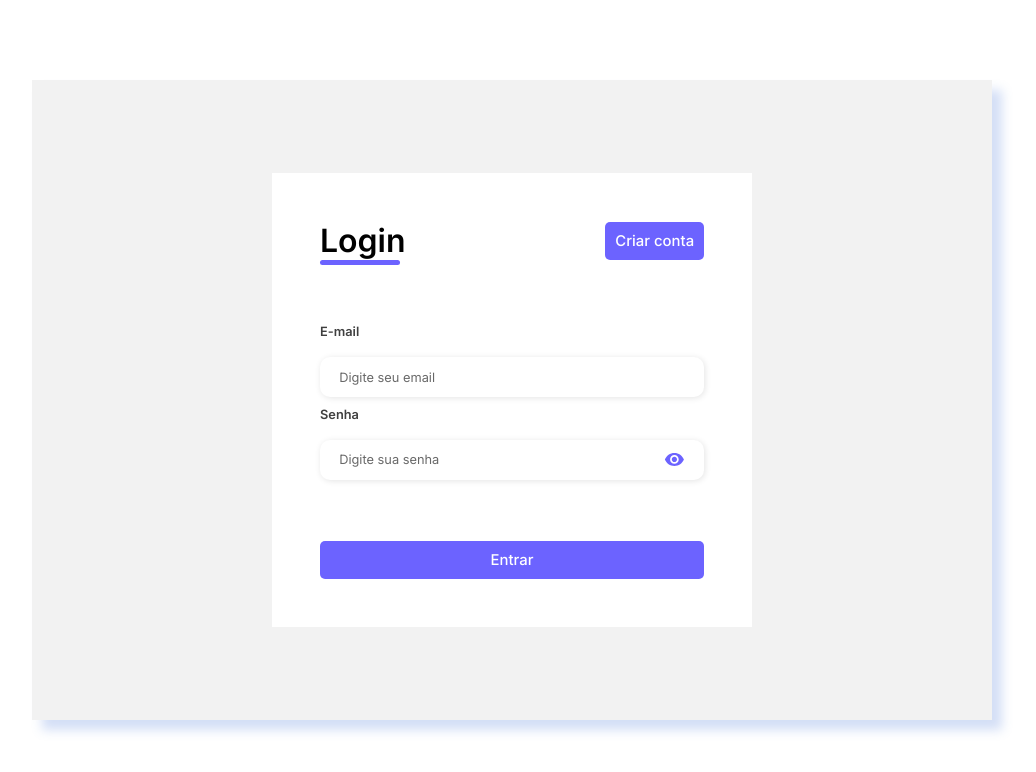
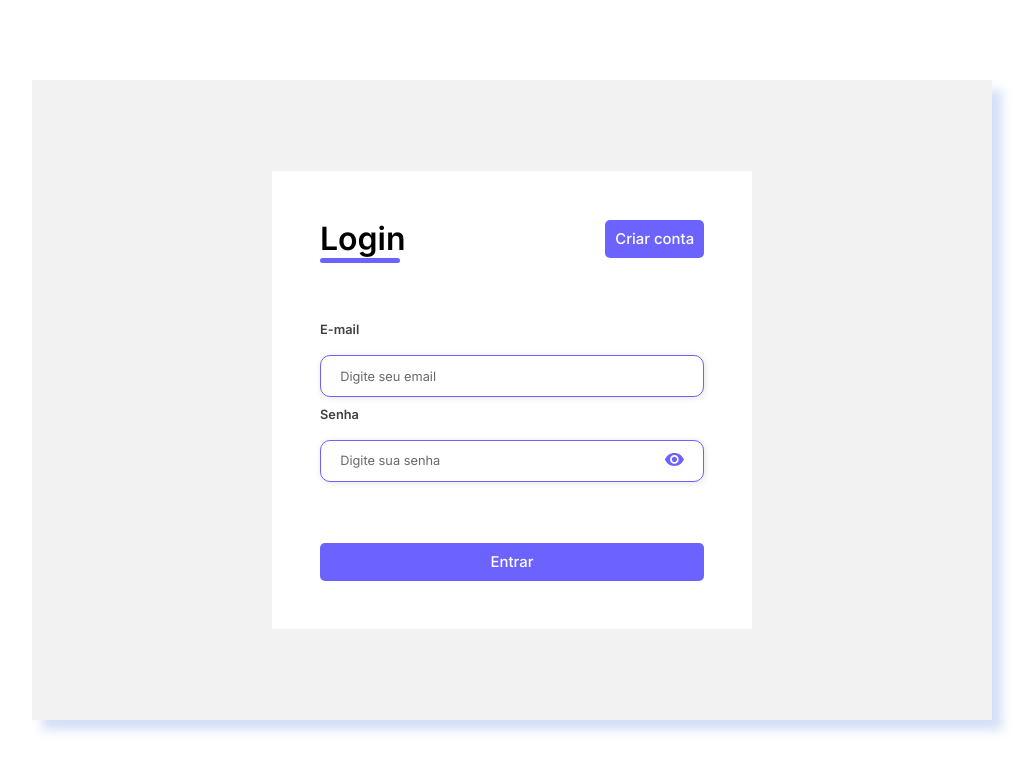
Before and after one commit to andreluizamorimdev/LabMedical_Projeto, a React (Vite) app: page / in a window 1280 px wide. Shown: the top 772 px of the page, without its empty margins (128-1164 px from the left). Built offline with nearby package versions, Linux system fonts and the light colour scheme.

Commit message:
Inst. react-hook-form + refatoração Input e Login

```diff
--- a/package.json
+++ b/package.json
@@ -12,6 +12,7 @@
   "dependencies": {
     "react": "^18.2.0",
     "react-dom": "^18.2.0",
+    "react-hook-form": "^7.45.2",
     "react-icons": "^4.10.1",
     "react-router-dom": "^6.14.2",
     "styled-components": "^6.0.4"
--- a/src/components/Form/Login/Login.form.component.tsx
+++ b/src/components/Form/Login/Login.form.component.tsx
@@ -1,13 +1,24 @@
+/* eslint-disable @typescript-eslint/no-misused-promises */
 import { useNavigate } from "react-router-dom";
 import image_login from "../../../assets/images/undraw_medicine_logo.svg";
 import * as Styled from './Login.style';
 import InputComponent from "../../Input/Input.component";
+import { useForm, SubmitHandler } from "react-hook-form";
+
+interface IFormLogin {
+    email: string;
+    password: string;
+}
 
 const LoginFormComponent  = () => {
+
+    const { register, handleSubmit, formState: { errors } } = useForm<IFormLogin>();
+
     const navigate = useNavigate();
 
-    const redirectToHome = () => {
-        navigate("/home");
+    const onSubmit: SubmitHandler<IFormLogin> = (data) => {
+
+        console.log(data);
     }
 
     return (
@@ -16,20 +27,34 @@ const LoginFormComponent  = () => {
             <Styled.ImageBox>
                 <img className="image" src={image_login} alt="Dois médicos, um com as mãos no bolso e ao lado de um vaso de plantas, e uma anotando dados numa ficha e um coração no meio dos dois simbolizando o amor a medicina" />
             </Styled.ImageBox>
-            <Styled.Form onSubmit={redirectToHome}>
+            <Styled.Form onSubmit={handleSubmit(onSubmit)}>
                 <Styled.FormHeader>
                     <h1>Login</h1>
                     <div className="Button-cadastrar">
-                        <Styled.Button type="button">Criar conta</Styled.Button>
+                        <Styled.Button $active type="button">Criar conta</Styled.Button>
                     </div>
                 </Styled.FormHeader>
 
                 <Styled.InputBox>
-                    <InputComponent id="email" type="email" placeholder="Digite seu email" label="E-mail" />
-                    <InputComponent id="password" type="password" placeholder="Digite sua senha" label="Senha" />
+                    <InputComponent
+                        id="email"
+                        type="email"
+                        placeholder="Digite seu email"
+                        label="E-mail"
+                        register={{...register('email', {required: true, validate: {matchPath: (v:string) => /^\w+([.-]?\w+)*@\w+([.-]?\w+)*(\.\w{2,3})+$/.test(v)} })}}
+                        error={errors.email}
+                    />
+                    <InputComponent
+                        id="password"
+                        type="password"
+                        placeholder="Digite sua senha"
+                        label="Senha"
+                        register={{...register('password', {required: true, minLength:8})}}
+                        error={errors.password}
+                    />
                 </Styled.InputBox>
 
-                <Styled.Button type="submit">Entrar</Styled.Button>
+                <Styled.Button $active={ !errors.email && !errors.password } disabled={ !!errors.email || !!errors.password } type="submit">Entrar</Styled.Button>
 
             </Styled.Form>
         </Styled.LoginCard>
--- a/src/components/Form/Login/Login.style.tsx
+++ b/src/components/Form/Login/Login.style.tsx
@@ -86,20 +86,22 @@ export const InputBox = styled.div`
     margin-bottom: 2.2rem;
 `
 
-export const Button = styled.button`
+export const Button = styled.button<{$active?: boolean}>`
     width: 100%;
     border: none;
     font-weight: 500;
     background-color: #6c63ff;
     padding: 0.62rem;
     border-radius: 5px;
+    opacity: ${({ $active }) => {return $active ? 1 : .5 }};
+
     cursor: pointer;
 
     font-size: .93rem;
     font-weight: 500;
     color: #fff;
 
-    &:hover {
-        background-color: #6b63fff1;
+    &:disabled {
+        cursor: not-allowed;
     }
 `
--- a/src/components/Input/Input.component.tsx
+++ b/src/components/Input/Input.component.tsx
@@ -4,7 +4,7 @@ import { MdVisibility, MdVisibilityOff } from 'react-icons/md'
 import { IPropsInput } from '../../interfaces/IPropsInput';
 import * as Styled from './Input.style';
 
-const InputComponent = ({label, type, id, placeholder}: IPropsInput) => {
+const InputComponent = ({label, type, id, placeholder, register, error}: IPropsInput) => {
     const [showPassword, setShowPassword] = useState(false);
 
     const handleShowPassword = () => {
@@ -13,12 +13,12 @@ const InputComponent = ({label, type, id, placeholder}: IPropsInput) => {
 
     return (
         <Styled.InputBox>
-            <Styled.Label htmlFor={id}>{label}</Styled.Label>
+            <Styled.Label $hasError={!!error} htmlFor={id}>{label}</Styled.Label>
             { type !== 'textarea' &&
                 <Styled.InputContainer>
-                    <Styled.Input type={ showPassword ? 'text' : type} id={id} placeholder={placeholder} />
+                    <Styled.Input $hasError={!!error} type={ showPassword ? 'text' : type} id={id} placeholder={placeholder} {...register} />
                     { type === 'password' &&
-                    <Styled.Icon type='button' onClick={handleShowPassword} >
+                    <Styled.Icon $hasError={!!error} type='button' onClick={handleShowPassword} >
                         { !showPassword
                             ? <MdVisibility />
                             : <MdVisibilityOff />
@@ -31,7 +31,7 @@ const InputComponent = ({label, type, id, placeholder}: IPropsInput) => {
 
             {
                 type === 'textarea' &&
-                <Styled.TextArea id={id} placeholder={placeholder} />
+                <Styled.TextArea $hasError={!!error} id={id} placeholder={placeholder} />
             }
         </Styled.InputBox>
     );
--- a/src/components/Input/Input.style.tsx
+++ b/src/components/Input/Input.style.tsx
@@ -8,41 +8,37 @@ export const InputBox = styled.div`
     gap: 0.5rem;
 `
 
-export const Label = styled.label`
+export const Label = styled.label<{$hasError?: boolean}>`
     font-size: .8rem;
     font-weight: 600;
-    color: #000000c0;
+    color: ${({$hasError}) => $hasError ? '#FF5432' : '#000000c0'};
 `
 
-export const Input = styled.input`
+export const Input = styled.input<{$hasError?: boolean}>`
     width: 100%;
     margin: 0.6rem 0;
     padding: 0.8rem 1.2rem;
-    border: none;
     border-radius: 10px;
     box-shadow: 1px 1px 6px #0000001c;
     font-size: .8rem;
+    border: 1px solid ${({$hasError}) => {return $hasError ? '#FF5432' : '#6c63ff'}};
 
     &::placeholder{
-        color: #00000097;
+        color: ${({$hasError}) => $hasError ? '#FF5432' : '#00000097'};
     }
 
     &:hover {
         background-color: #f2f2f2;
     }
-
-    &:focus-visible {
-        outline: 1px solid #6c63ff;
-    }
 `
 
-export const TextArea = styled.textarea`
+export const TextArea = styled.textarea<{$hasError?: boolean}>`
     display: flex;
     margin: 0.6rem 0;
     padding: 0.8rem 1.2rem 2.6rem;
     align-items: flex-start;
     align-self: stretch;
-    border: none;
+    border: 1px solid ${({$hasError}) => {return $hasError ? '#FF5432' : '#6c63ff'}};
     border-radius: 10px;
     box-shadow: 1px 1px 6px #0000001c;
 
@@ -53,10 +49,6 @@ export const TextArea = styled.textarea`
     &:hover {
         background-color: #f2f2f2;
     }
-
-    &:focus-visible {
-        outline: 1px solid #6c63ff;
-    }
 `
 
 export const InputContainer = styled.div`
@@ -64,7 +56,7 @@ export const InputContainer = styled.div`
     width: 100%;
 `
 
-export const Icon = styled.button`
+export const Icon = styled.button<{$hasError?: boolean}>`
     position: absolute;
     top: 1.2rem;
     right: 1.2rem;
@@ -78,5 +70,5 @@ export const Icon = styled.button`
     justify-content: center;
 
     font-size: 1.3rem;
-    color: #6c63ff;
+    color: ${({$hasError}) => {return $hasError ? '#FF5432' : '#6c63ff'}};
 `
--- a/src/interfaces/IPropsInput.ts
+++ b/src/interfaces/IPropsInput.ts
@@ -1,6 +1,9 @@
+import { UseFormRegisterReturn, FieldError } from "react-hook-form";
 export interface IPropsInput {
     label?: string;
     type?: string;
     id?: string;
     placeholder?: string;
+    register?: UseFormRegisterReturn;
+    error?: FieldError;
 }
```
Also changed, not shown: 1 other file (tests, documents, lock files or other folders).
